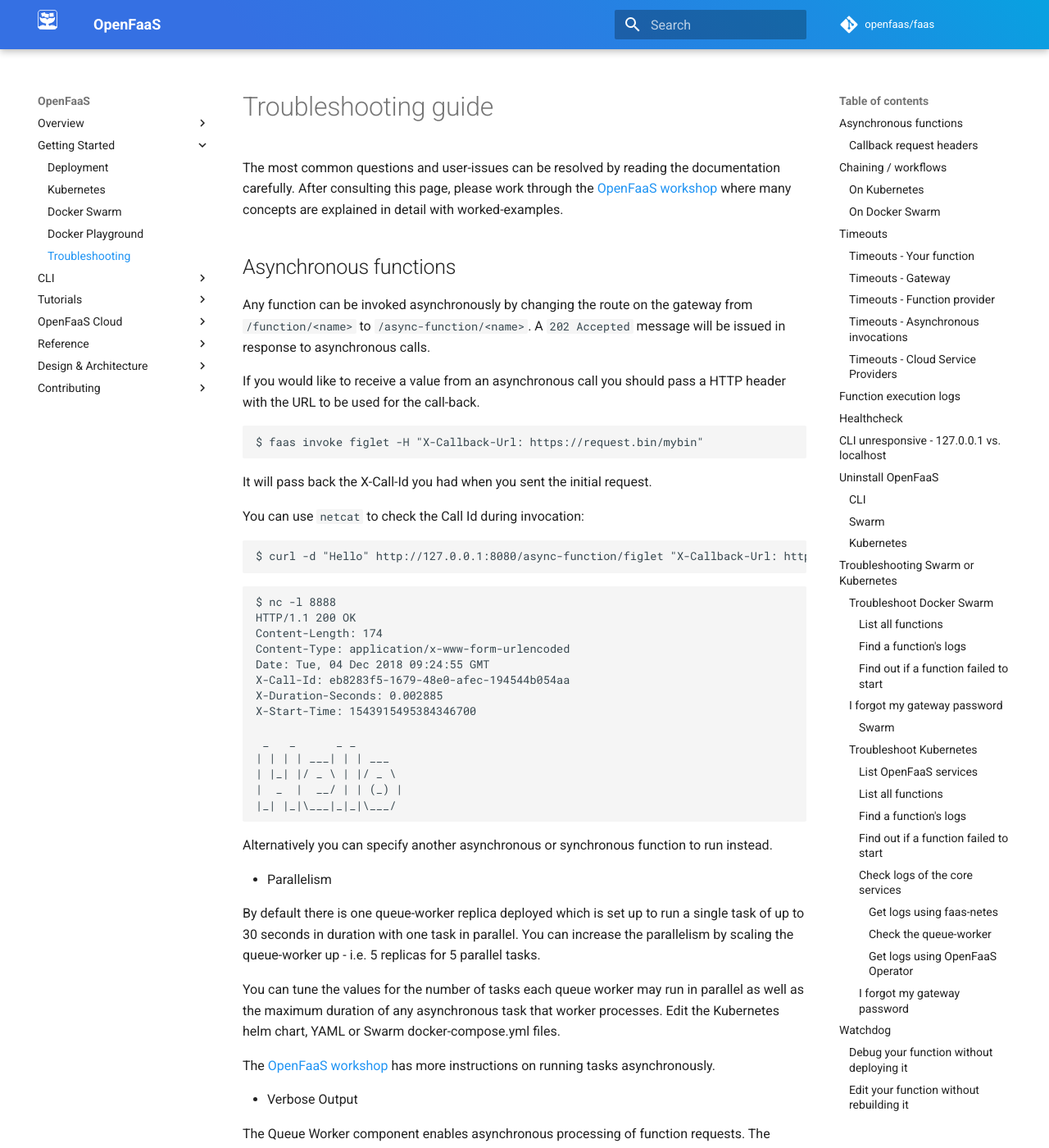
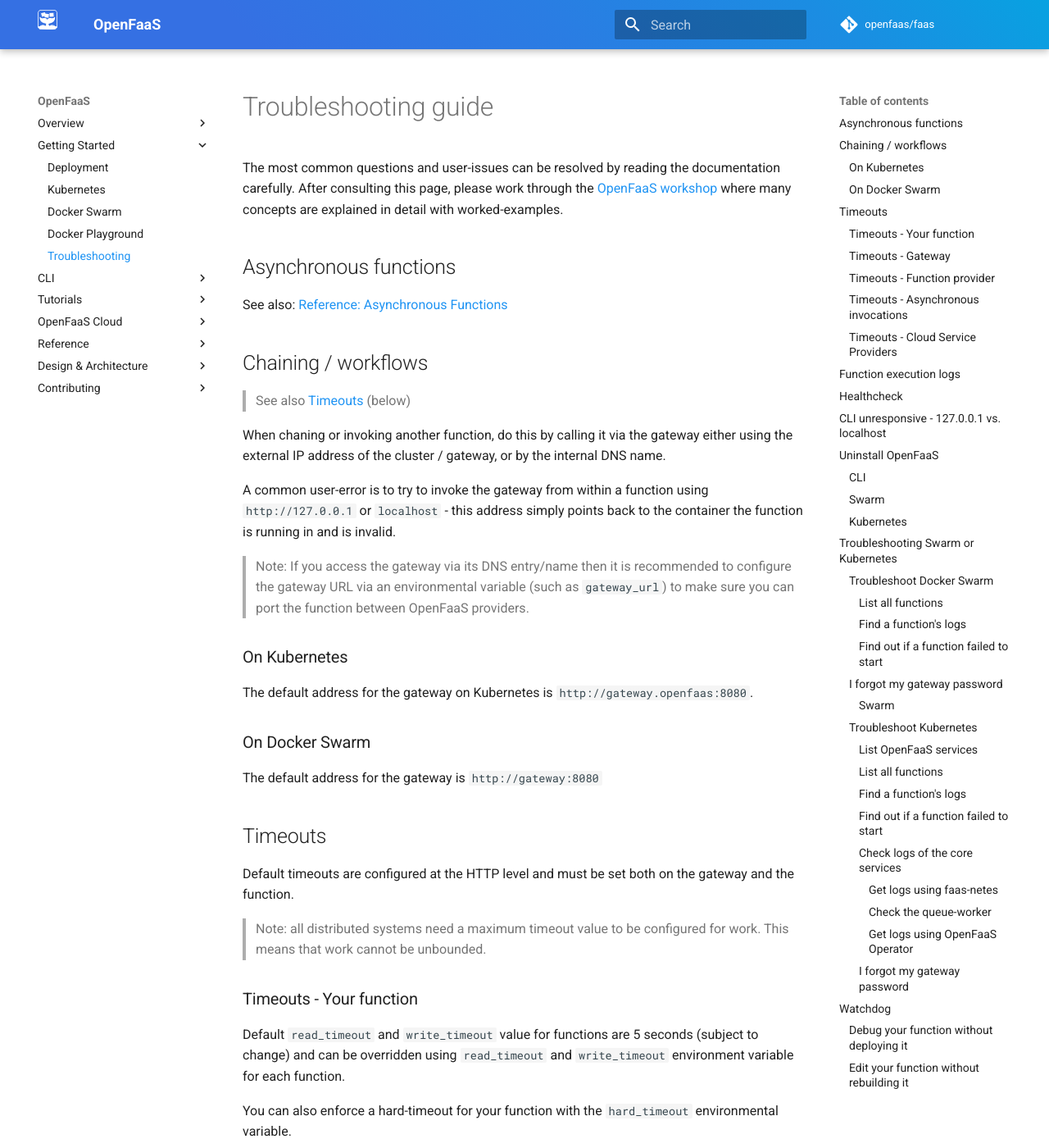
Before and after one commit to openfaas/docs, an MkDocs documentation site: the page built from docs/deployment/troubleshooting.md, in a window 1280 px wide and 1400 px high. Shown: the whole window at 82% size. Built offline with MkDocs 1.6.1 and Material for MkDocs 9.7.7, drawn with Linux system fonts in a browser that asks for light colours; comment, search, counter and statistics services are not loaded; some of the changed text lies outside the part shown.

Commit message:
Break-out separate async page
Signed-off-by: Alex Ellis <alexellis2@gmail.com>

````diff
--- a/docs/deployment/troubleshooting.md
+++ b/docs/deployment/troubleshooting.md
@@ -4,64 +4,7 @@ The most common questions and user-issues can be resolved by reading the documen
 
 ## Asynchronous functions
 
-Any function can be invoked asynchronously by changing the route on the gateway from `/function/<name>` to `/async-function/<name>`. A `202 Accepted` message will be issued in response to asynchronous calls.
-
-If you would like to receive a value from an asynchronous call you should pass a HTTP header with the URL to be used for the call-back.
-
-```
-$ faas invoke figlet -H "X-Callback-Url: https://request.bin/mybin"
-```
-
-It will pass back the X-Call-Id you had when you sent the initial request.
-
-You can use `netcat` to check the Call Id during invocation:
-
-```
-$ curl -d "Hello" http://127.0.0.1:8080/async-function/figlet "X-Callback-Url: http://<your-ip>:8888"
-```
-
-```
-$ nc -l 8888
-HTTP/1.1 200 OK
-Content-Length: 174
-Content-Type: application/x-www-form-urlencoded
-Date: Tue, 04 Dec 2018 09:24:55 GMT
-X-Call-Id: eb8283f5-1679-48e0-afec-194544b054aa
-X-Duration-Seconds: 0.002885
-X-Start-Time: 1543915495384346700
-
- _   _      _ _
-| | | | ___| | | ___
-| |_| |/ _ \ | |/ _ \
-|  _  |  __/ | | (_) |
-|_| |_|\___|_|_|\___/
-
-```
-
-Alternatively you can specify another asynchronous or synchronous function to run instead.
-
-* Parallelism
-
-By default there is one queue-worker replica deployed which is set up to run a single task of up to 30 seconds in duration with one task in parallel. You can increase the parallelism by scaling the queue-worker up - i.e. 5 replicas for 5 parallel tasks.
-
-You can tune the values for the number of tasks each queue worker may run in parallel as well as the maximum duration of any asynchronous task that worker processes. Edit the Kubernetes helm chart, YAML or Swarm docker-compose.yml files.
-
-The [OpenFaaS workshop](https://github.com/openfaas/workshop) has more instructions on running tasks asynchronously.
-
-
-* Verbose Output
-
-The Queue Worker component enables asynchronous processing of function requests. The default verbosity level hides the message content, but this can be viewed by setting write_debug to true when deploying.
-
-### Callback request headers
-
-The following additional request headers will be set when invoking the call back URL:
-
-| Header             | Description |
-|--------------------|-------------|
-| X-Call-Id          | The original function call's [tracing UUID](https://github.com/openfaas/faas/blob/master/gateway/README.md#tracing) |
-| X-Duration-Seconds | Time taken in seconds to execute the original function call |
-| X-Function-Status  | [HTTP status code](https://en.wikipedia.org/wiki/List_of_HTTP_status_codes) returned by the original function call |
+See also: [Reference: Asynchronous Functions](./reference/async.md)
 
 ## Chaining / workflows
 
--- a/mkdocs.yml
+++ b/mkdocs.yml
@@ -132,11 +132,12 @@ nav:
     - SSL:
       - Kubernetes: ./reference/ssl/kubernetes-with-cert-manager.md
     - Secrets: ./reference/secrets.md
+    - Async: ./reference/async.md
+    - Triggers: ./reference/triggers.md
+    - Workloads: ./reference/workloads.md
     - Auth: ./reference/authentication.md
     - CORS: ./reference/cors.md
     - Cron: ./reference/cron.md
-    - Triggers: ./reference/triggers.md
-    - Workloads: ./reference/workloads.md
     - YAML: ./reference/yaml.md
   - Design & Architecture:
       - Gateway: ./architecture/gateway.md
````
Also changed, not shown: docs/reference/async.md (added, +73 -0 lines).
